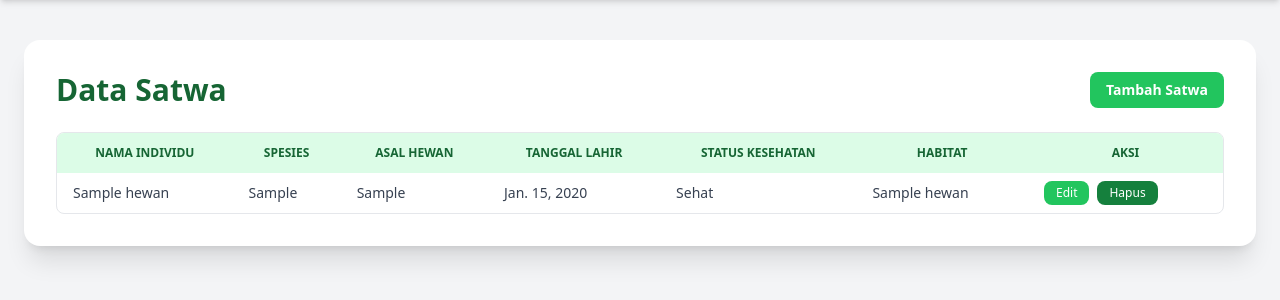
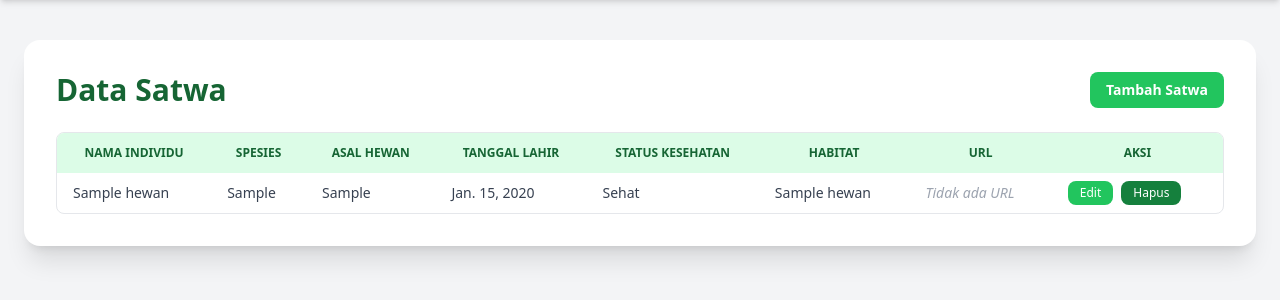
Before and after one commit to BASDAT-KEL8/sizopi, a Django app: page /satwa/view-satwa/ in a window 1280 px wide. Shown: the part 72-372 px from the top of the page. Run offline with Django 5.2, Linux system fonts and the light colour scheme; tables that the repository leaves empty hold one stand-in row (values such as "Sample post"); some libraries are stand-ins or nearby versions.

Commit message:
fixing view_satwa

```diff
--- a/satwa/templates/view_satwa.html
+++ b/satwa/templates/view_satwa.html
@@ -29,6 +29,7 @@
             <th class="px-4 py-3">Tanggal Lahir</th>
             <th class="px-4 py-3">Status Kesehatan</th>
             <th class="px-4 py-3">Habitat</th>
+            <th class="px-4 py-3">URL</th>
             <th class="px-4 py-3">Aksi</th>
           </tr>
         </thead>
@@ -41,6 +42,13 @@
             <td class="px-4 py-2">{{ satwa.tanggal_lahir }}</td>
             <td class="px-4 py-2">{{ satwa.status }}</td>
             <td class="px-4 py-2">{{ satwa.habitat }}</td>
+            <td class="px-4 py-2">
+              {% if satwa.foto %}
+                <a href="{{ satwa.foto }}" class="text-blue-600 hover:underline" target="_blank">{{ satwa.foto }}</a>
+              {% else %}
+                <span class="text-gray-400 italic">Tidak ada URL</span>
+              {% endif %}
+            </td>
             <td class="px-4 py-2 flex flex-wrap gap-2">
               <a href="{% url 'satwa:edit_satwa' satwa.id %}"
                  class="inline-flex items-center rounded-lg bg-green-500 hover:bg-green-600 text-white text-xs font-medium px-3 py-1 transition">
```
